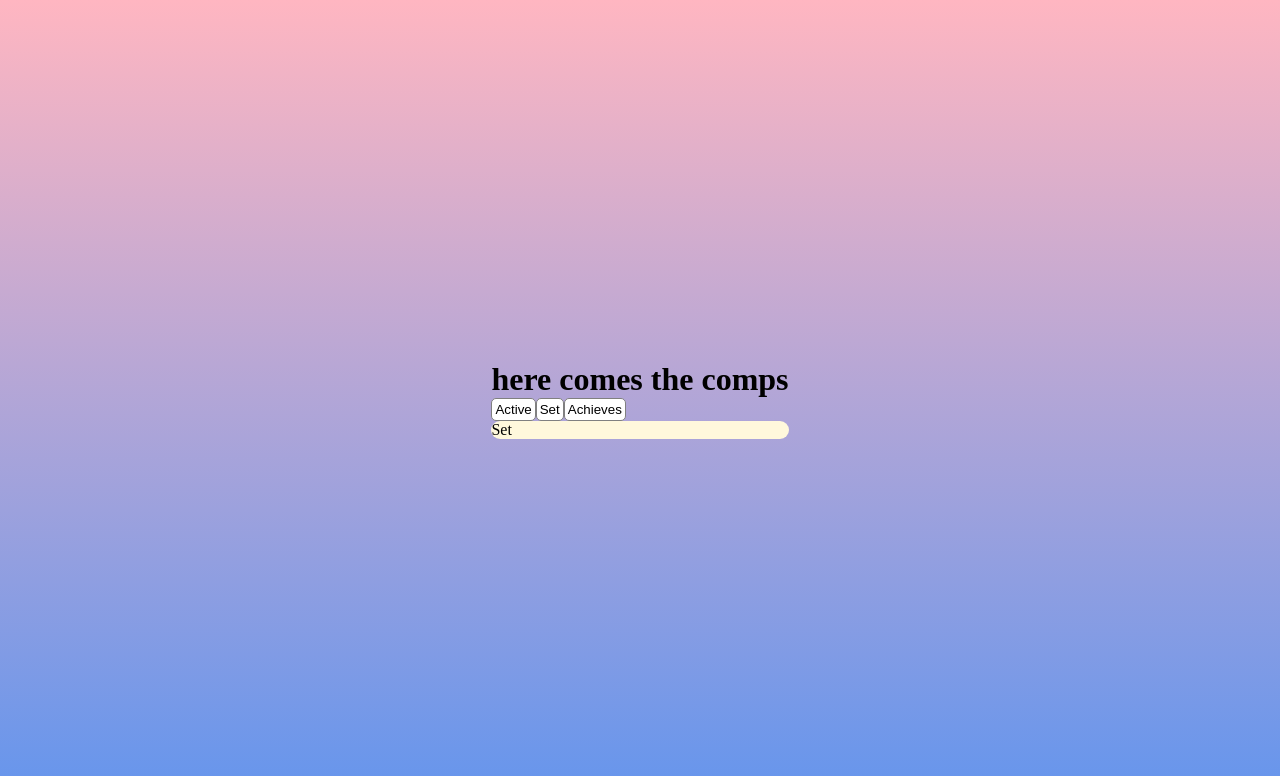
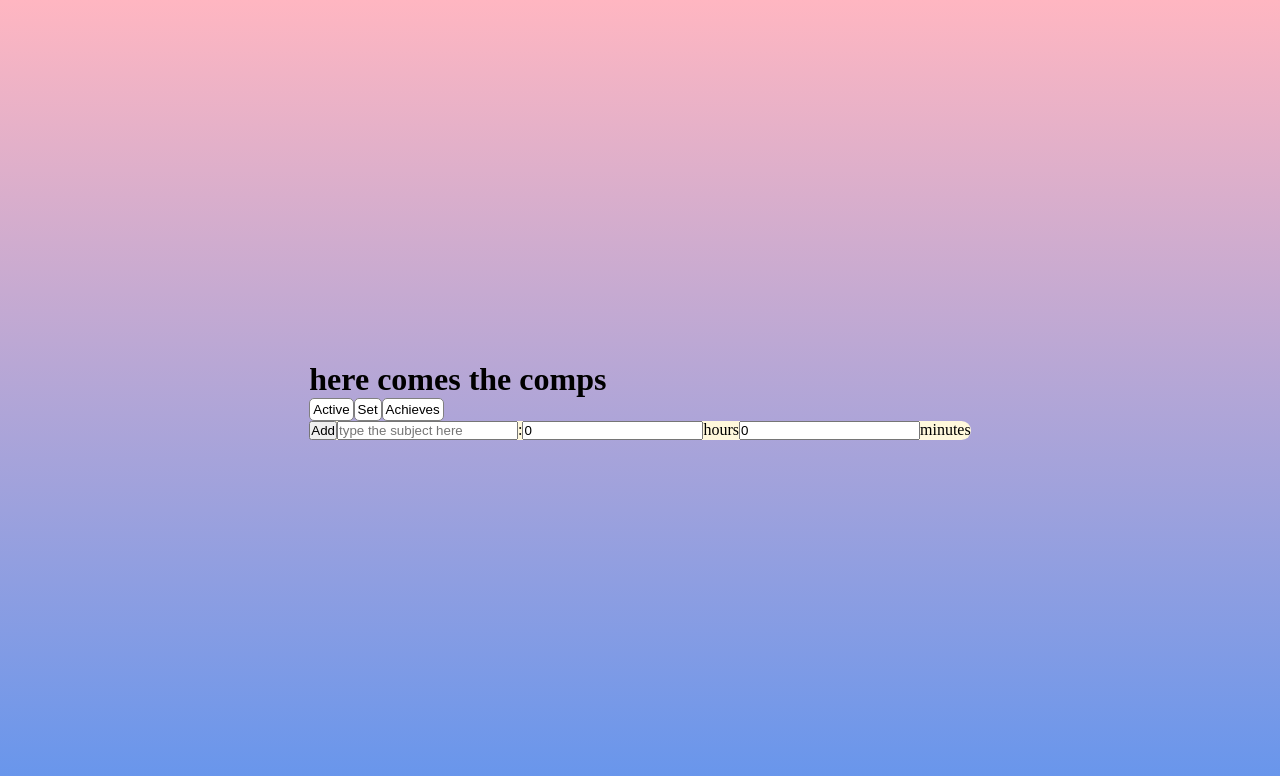
Before and after one commit to RaitaKondo/stoical-timer, a React (Create React App) app: page / in a window 1280 px wide. Both pictures are taken after a click on the button "Set". Shown: the top 776 px of the page. Built offline with nearby package versions, Linux system fonts and the light colour scheme.

Commit message:
installed add items feature

```diff
--- a/src/App.js
+++ b/src/App.js
@@ -9,11 +9,33 @@ function App() {
   // const [activePage, setActivePage] = React.useState(true);
   // const [achievePage, setAchievePage] = React.useState(false);
   // const [setPage, setSetPage] = React.useState(false);
+
+  const [items, setItems] = React.useState([]);
+  const [adding, setAdding] = React.useState({});
+
   const [page, setPage] = React.useState({
     activePage: true,
     achievePage: false,
     setPage: false,
   });
+
+  const [value, setValue] = React.useState({
+    subject: "",
+    hours: 0,
+    minutes: 0,
+  });
+  console.log(items, value);
+
+  const handleChange = (e) => {
+    const { name, value } = e.target;
+
+    setValue((prevState) => {
+      return {
+        ...prevState,
+        [name]: value,
+      };
+    });
+  };
 
   const pageHandler = (e) => {
     const target = e.target.value;
@@ -28,6 +50,18 @@ function App() {
       }
     }
     setPage(newPages);
+  };
+
+  const addItem = (e) => {
+    e.preventDefault();
+    setItems((prev) => {
+      return [...prev, value];
+    });
+    setValue({
+      subject: "",
+      hours: 0,
+      minutes: 0,
+    });
   };
 
   return (
@@ -54,7 +88,12 @@ function App() {
         ) : page.achievePage === true ? (
           <Achieves />
         ) : page.setPage === true ? (
-          <Set />
+          <Set
+            items={items}
+            addItem={addItem}
+            handleChange={handleChange}
+            value={value}
+          />
         ) : null}
       </div>
     </div>
--- a/src/components/Set.js
+++ b/src/components/Set.js
@@ -1,7 +1,42 @@
 import React from "react";
 
-const Set = () => {
-  return <div>Set</div>;
+const Set = ({ items, addItem, handleChange, value }) => {
+  return (
+    <div className="set">
+      <div className="adding">
+        <form onSubmit={(e) => addItem(e)} className="adding-form">
+          <button className="add-button">Add</button>
+          <input
+            placeholder="type the subject here"
+            className="item-name"
+            value={value.subject}
+            required
+            name="subject"
+            onChange={handleChange}
+          />
+          <p>:</p>
+          <input
+            placeholder="type aim hours here"
+            className="aim-time"
+            value={value.hours}
+            required
+            name="hours"
+            onChange={handleChange}
+          />
+          <p>hours</p>
+          <input
+            placeholder="type aim minutes here"
+            className="aim-time"
+            value={value.minutes}
+            required
+            name="minutes"
+            onChange={handleChange}
+          />
+          <p>minutes</p>
+        </form>
+      </div>
+    </div>
+  );
 };
 
 export default Set;
--- a/src/css/style.css
+++ b/src/css/style.css
@@ -34,4 +34,9 @@ body {
   padding: 3px;
 }
 
+.adding-form {
+  display: flex;
+  flex-direction: row;
+}
+
 /*# sourceMappingURL=style.css.map */
--- a/src/scss/style.scss
+++ b/src/scss/style.scss
@@ -42,3 +42,8 @@ body {
   border-radius: 5px;
   padding: 3px;
 }
+
+.adding-form {
+  display: flex;
+  flex-direction: row;
+}
```
Also changed, not shown: 1 other file (tests, documents, lock files or other folders).
